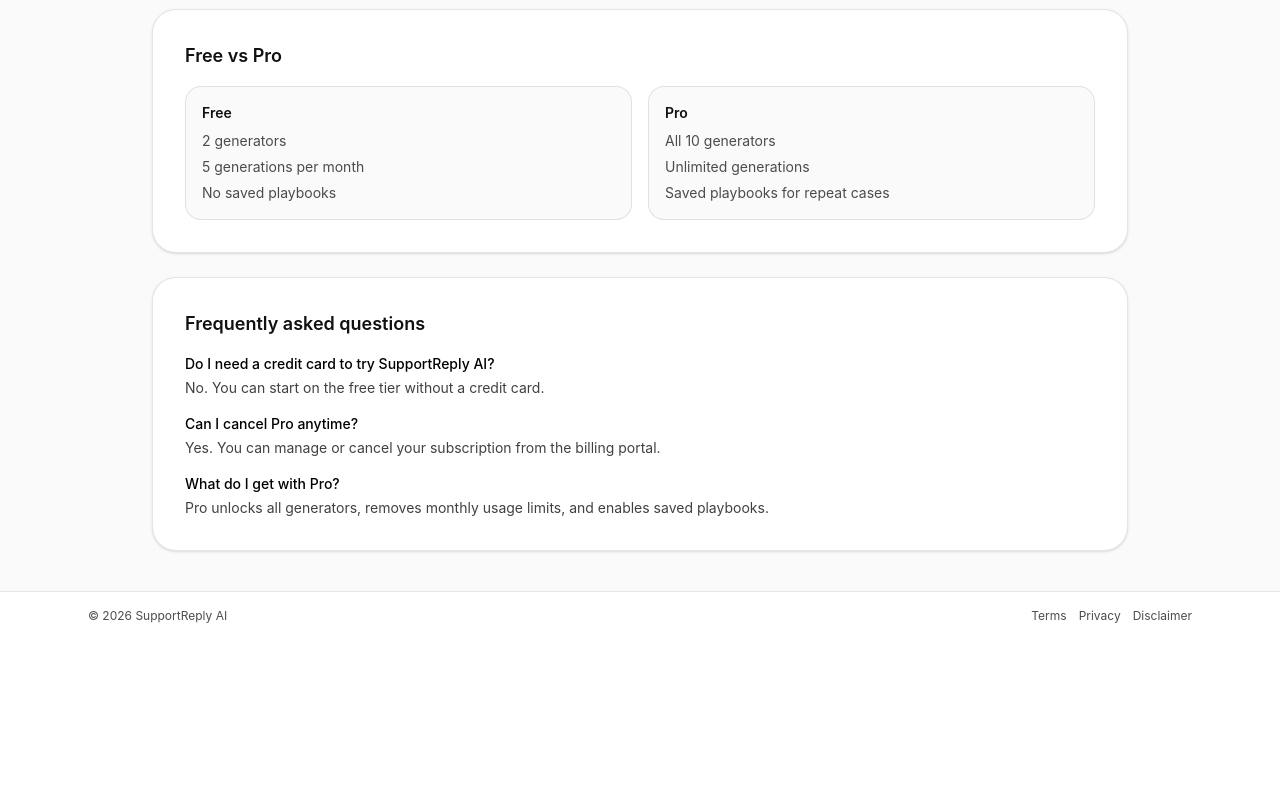
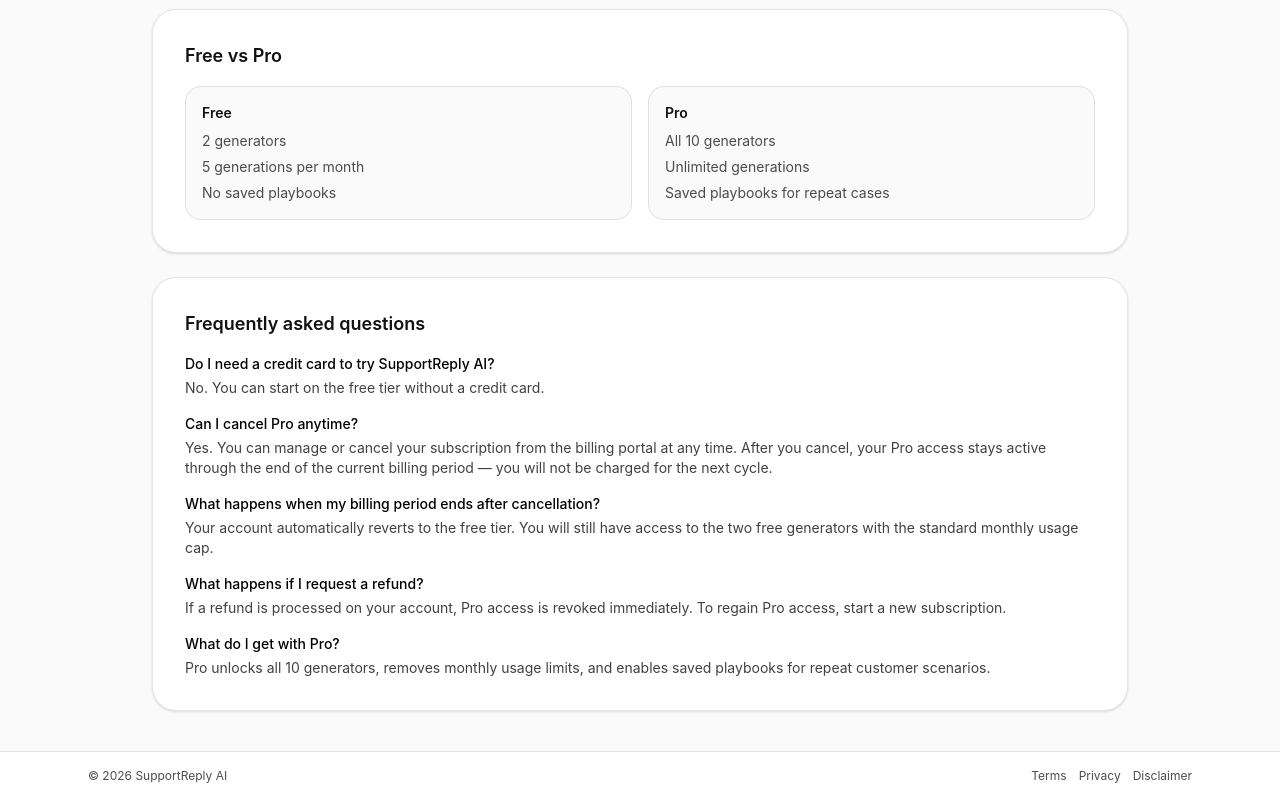
Before and after one commit to GuyD15/SupportReply_AI, a Next.js app: page /pricing in a window 1280 px wide. Shown: the part 891-1691 px from the top of the page. Before the commit the page ends 1531 px from the top, so only its background shows below. Built offline with nearby package versions, Linux system fonts and the light colour scheme; no server answers.

Commit message:
feat: update pricing FAQ (cancellation access, refund policy), add JSON-LD FAQ schema, improve metadata

```diff
--- a/src/app/pricing/page.tsx
+++ b/src/app/pricing/page.tsx
@@ -3,17 +3,78 @@
 
 export const metadata: Metadata = {
   title: "Pricing",
-  description: "SupportReply AI pricing plans.",
+  description:
+    "SupportReply AI pricing plans. Start free with 2 generators and 5 generations per month. Upgrade to Pro for unlimited access, all 10 generators, and saved playbooks.",
+  keywords: [
+    "support reply AI pricing",
+    "customer support software pricing",
+    "AI reply generator plans",
+    "support team software subscription",
+  ],
+};
+
+const faqSchema = {
+  "@context": "https://schema.org",
+  "@type": "FAQPage",
+  mainEntity: [
+    {
+      "@type": "Question",
+      name: "Do I need a credit card to try SupportReply AI?",
+      acceptedAnswer: {
+        "@type": "Answer",
+        text: "No. You can start on the free tier without a credit card.",
+      },
+    },
+    {
+      "@type": "Question",
+      name: "Can I cancel Pro anytime?",
+      acceptedAnswer: {
+        "@type": "Answer",
+        text: "Yes. You can manage or cancel your subscription from the billing portal at any time. After cancellation, your Pro access remains active through the end of the current billing period. You will not be charged for the next cycle.",
+      },
+    },
+    {
+      "@type": "Question",
+      name: "What happens when my billing period ends after cancellation?",
+      acceptedAnswer: {
+        "@type": "Answer",
+        text: "Once your current billing period ends, your account automatically reverts to the free tier. You will retain access to the two free generators with the standard monthly usage cap.",
+      },
+    },
+    {
+      "@type": "Question",
+      name: "What happens if I request a refund?",
+      acceptedAnswer: {
+        "@type": "Answer",
+        text: "If a refund is issued, Pro access is revoked immediately upon processing of the refund. To regain Pro access, you will need to start a new subscription.",
+      },
+    },
+    {
+      "@type": "Question",
+      name: "What do I get with Pro?",
+      acceptedAnswer: {
+        "@type": "Answer",
+        text: "Pro unlocks all 10 generators, removes monthly usage limits, and enables saved playbooks for repeat customer scenarios.",
+      },
+    },
+  ],
 };
 
 export default function PricingPage() {
   return (
     <main className="mx-auto max-w-5xl px-4 py-8 sm:px-6 sm:py-10">
+      <script
+        type="application/ld+json"
+        dangerouslySetInnerHTML={{ __html: JSON.stringify(faqSchema) }}
+      />
+
       <section className="rounded-3xl border border-black/10 bg-white p-6 shadow-sm sm:p-8">
         <p className="inline-block rounded-full border border-black/15 bg-zinc-50 px-3 py-1 text-xs font-semibold uppercase tracking-wide">
           Pricing
         </p>
-        <h1 className="mt-3 text-3xl font-semibold tracking-tight sm:text-4xl">Choose the plan that fits your support volume</h1>
+        <h1 className="mt-3 text-3xl font-semibold tracking-tight sm:text-4xl">
+          Choose the plan that fits your support volume
+        </h1>
         <p className="mt-3 max-w-2xl text-sm text-black/70 sm:text-base">
           Start free for everyday replies, then upgrade when you need full template access,
           unlimited generations, and reusable playbooks for your team.
@@ -30,8 +91,12 @@
             Most popular
           </p>
           <h2 className="mt-2 text-2xl font-semibold tracking-tight">Pro</h2>
-          <p className="mt-2 text-black/70">For support teams that need faster, consistent replies across complex customer issues.</p>
-          <p className="mt-5 text-4xl font-semibold tracking-tight">$79<span className="text-base font-medium text-black/60">/month</span></p>
+          <p className="mt-2 text-black/70">
+            For support teams that need faster, consistent replies across complex customer issues.
+          </p>
+          <p className="mt-5 text-4xl font-semibold tracking-tight">
+            $79<span className="text-base font-medium text-black/60">/month</span>
+          </p>
 
           <ul className="mt-5 space-y-2 text-sm text-black/80">
             <li>All 10 support generators and exports</li>
@@ -39,7 +104,7 @@
             <li>Saved playbooks for repeat workflows</li>
             <li>Tone + policy controls for high-risk replies</li>
             <li>Billing portal for self-serve subscription management</li>
-            <li>Cancel anytime</li>
+            <li>Cancel anytime — keep access through current billing period</li>
           </ul>
 
           <div className="mt-6">
@@ -84,16 +149,41 @@
         <h3 className="text-lg font-semibold">Frequently asked questions</h3>
         <div className="mt-4 space-y-4 text-sm text-black/75">
           <div>
-            <p className="font-medium text-black">Do I need a credit card to try SupportReply AI?</p>
+            <p className="font-medium text-black">
+              Do I need a credit card to try SupportReply AI?
+            </p>
             <p className="mt-1">No. You can start on the free tier without a credit card.</p>
           </div>
           <div>
             <p className="font-medium text-black">Can I cancel Pro anytime?</p>
-            <p className="mt-1">Yes. You can manage or cancel your subscription from the billing portal.</p>
+            <p className="mt-1">
+              Yes. You can manage or cancel your subscription from the billing portal at any time.
+              After you cancel, your Pro access stays active through the end of the current billing
+              period — you will not be charged for the next cycle.
+            </p>
+          </div>
+          <div>
+            <p className="font-medium text-black">
+              What happens when my billing period ends after cancellation?
+            </p>
+            <p className="mt-1">
+              Your account automatically reverts to the free tier. You will still have access to the
+              two free generators with the standard monthly usage cap.
+            </p>
+          </div>
+          <div>
+            <p className="font-medium text-black">What happens if I request a refund?</p>
+            <p className="mt-1">
+              If a refund is processed on your account, Pro access is revoked immediately. To regain
+              Pro access, start a new subscription.
+            </p>
           </div>
           <div>
             <p className="font-medium text-black">What do I get with Pro?</p>
-            <p className="mt-1">Pro unlocks all generators, removes monthly usage limits, and enables saved playbooks.</p>
+            <p className="mt-1">
+              Pro unlocks all 10 generators, removes monthly usage limits, and enables saved
+              playbooks for repeat customer scenarios.
+            </p>
           </div>
         </div>
       </section>
```
